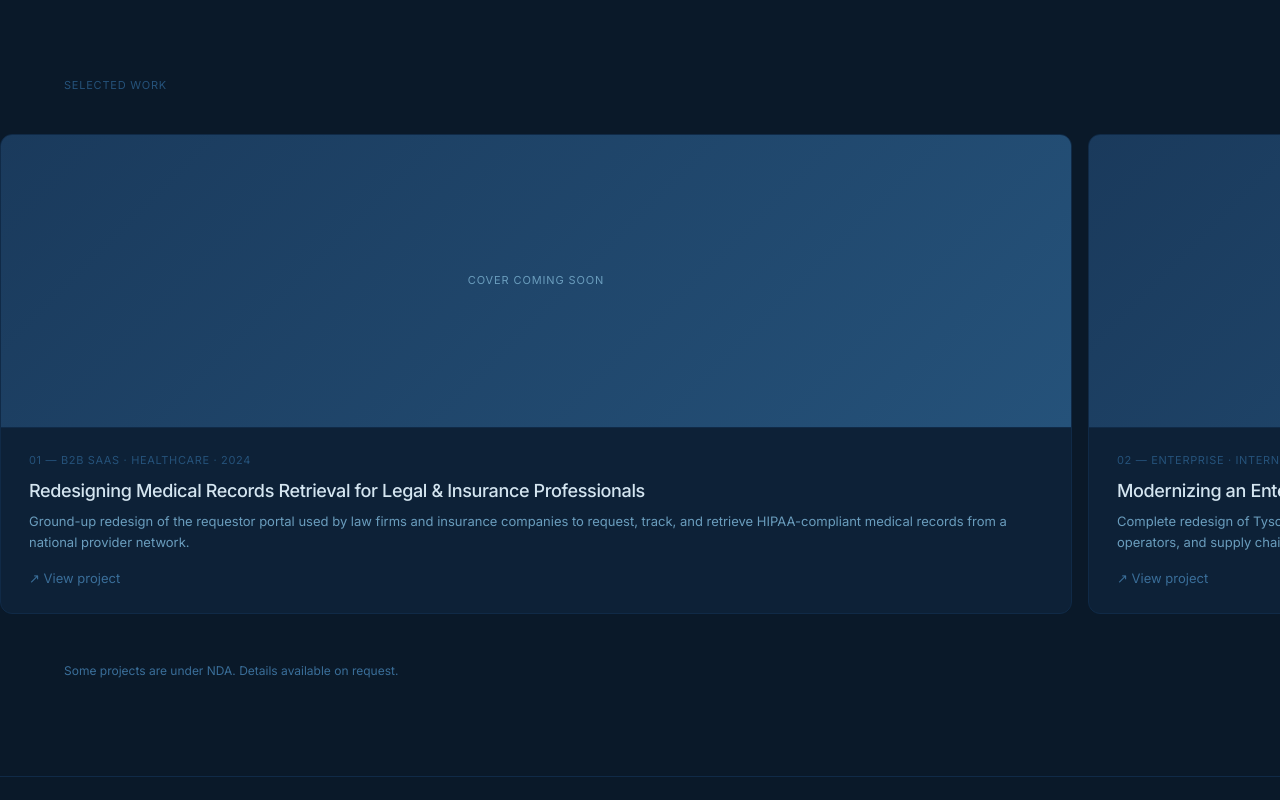
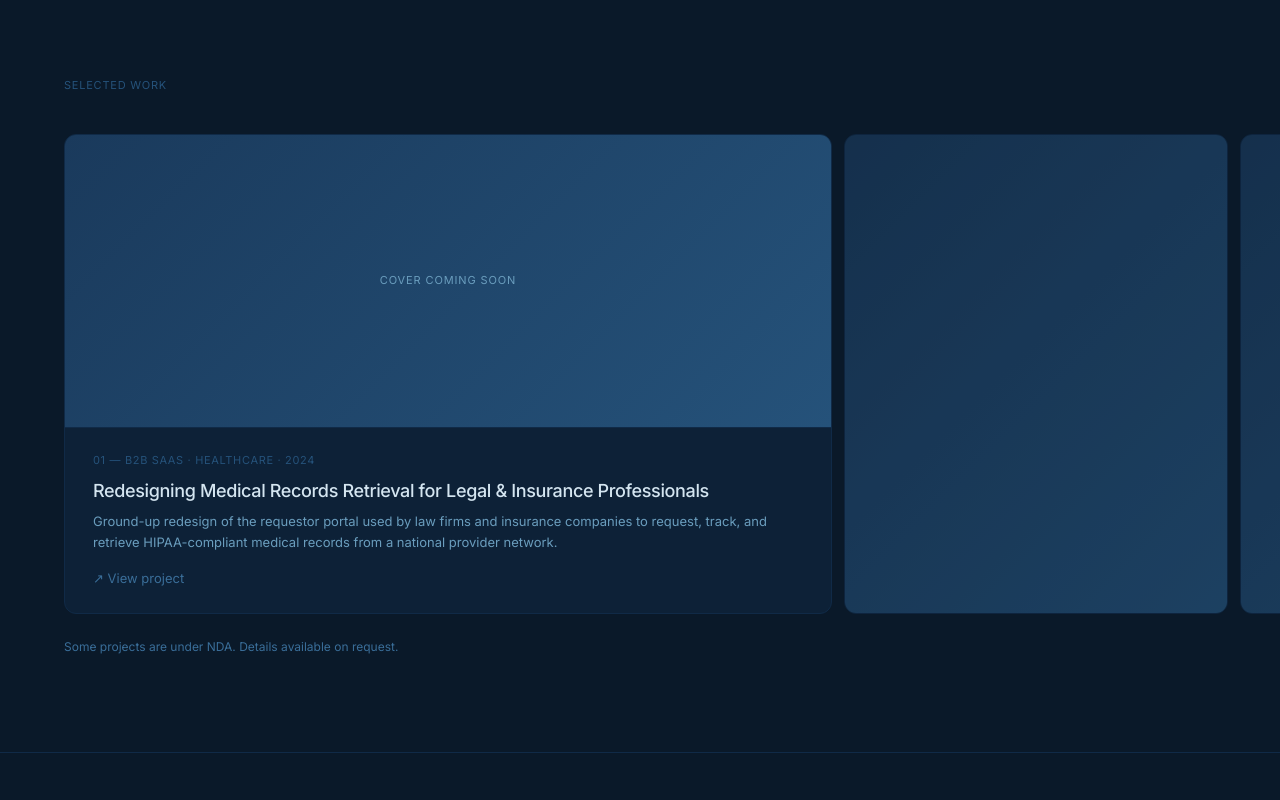
Before and after one commit to muhhagency/muhh-portfolio, a Next.js app: page / in a window 1280 px wide. Shown: the part 820-1620 px from the top of the page. Built offline with nearby package versions, Linux system fonts and the light colour scheme.

Commit message:
Rework project carousel: active 60vw, prev 10vw, next 30vw with left padding alignment

```diff
--- a/app/Portfolio.tsx
+++ b/app/Portfolio.tsx
@@ -329,32 +329,6 @@ function Hero() {
 // ─── Case study card ──────────────────────────────────────────────────────────
 interface Project { num: string; tag: string; title: string; description: string; metric: string; metricLabel: string; image?: string; }
 
-function CaseCard({ project }: { project: Project }) {
-  return (
-    <div className="case-card"
-      style={{ background: C.bgCard, border: `0.5px solid ${C.p200}`, borderRadius: "12px", display: "flex", flexDirection: "column", fontFamily: font, flexShrink: 0, width: "calc(100vw - clamp(20px,5vw,72px) - 10vw - 16px)", minHeight: "60vh", overflow: "hidden" }}
-    >
-      {/* Cover image */}
-      <div style={{ width: "100%", flex: 1, overflow: "hidden", background: C.p300, minHeight: "200px" }}>
-        {project.image
-          ? <img src={project.image} alt={project.title} style={{ width: "100%", height: "100%", objectFit: "cover", display: "block" }} />
-          : <div style={{ width: "100%", height: "100%", background: `linear-gradient(135deg, ${C.p300} 0%, ${C.p400} 100%)`, display: "flex", alignItems: "center", justifyContent: "center" }}>
-              <span style={{ fontSize: "11px", letterSpacing: "0.08em", textTransform: "uppercase", color: C.p600 }}>Cover coming soon</span>
-            </div>
-        }
-      </div>
-      {/* Content */}
-      <div style={{ padding: "24px 28px", display: "flex", flexDirection: "column", gap: "8px", borderTop: `0.5px solid ${C.p200}` }}>
-        <p style={{ ...s.tag, marginBottom: "2px" }}>{project.num} — {project.tag}</p>
-        <p style={{ fontSize: "clamp(15px,1.6vw,18px)", fontWeight: 500, letterSpacing: "-0.02em", color: C.p800, margin: 0, lineHeight: 1.4 }}>{project.title}</p>
-        <p style={{ fontSize: "13px", fontWeight: 400, lineHeight: 1.6, color: C.p600, margin: 0 }}>{project.description}</p>
-        <span style={{ fontSize: "13px", color: C.p500, marginTop: "8px" }}>↗ View project</span>
-      </div>
-    </div>
-  );
-}
-
-// ─── Work ─────────────────────────────────────────────────────────────────────
 const projects: Project[] = [
   { num: "01", tag: "B2B SaaS · Healthcare · 2024",                        title: "Redesigning Medical Records Retrieval for Legal & Insurance Professionals",       description: "Ground-up redesign of the requestor portal used by law firms and insurance companies to request, track, and retrieve HIPAA-compliant medical records from a national provider network.", metric: "", metricLabel: "" },
   { num: "02", tag: "Enterprise · Internal Tooling · Fortune 100 · 2024",  title: "Modernizing an Enterprise Inventory System for a Fortune 100 Food Manufacturer", description: "Complete redesign of Tyson Foods' internal inventory platform — transforming a legacy system into a modern web app used by warehouse managers, plant operators, and supply chain teams across national facilities.", metric: "", metricLabel: "" },
@@ -363,38 +337,86 @@ const projects: Project[] = [
   { num: "05", tag: "Coming Soon",                                           title: "To be added",                                                                      description: "Details coming soon. Some projects are under NDA.", metric: "", metricLabel: "" },
 ];
 
+// ─── Work ─────────────────────────────────────────────────────────────────────
 function Work() {
   const sectionRef = useRef<HTMLElement>(null);
-  const cardsRef   = useRef<HTMLDivElement>(null);
   const labelRef   = useRef<HTMLParagraphElement>(null);
   const footerRef  = useRef<HTMLDivElement>(null);
+  const [active, setActive] = useState(0);
 
   useEffect(() => {
-    if (!sectionRef.current || !cardsRef.current) return;
-    const cards = cardsRef.current.querySelectorAll(".case-card");
-
-    // 10. Label fade
     if (labelRef.current) {
       gsap.fromTo(labelRef.current, { opacity: 0 }, { opacity: 1, duration: 0.8, ease: "power1.out", scrollTrigger: { trigger: labelRef.current, start: "top 85%", toggleActions: "play none none none", once: true } });
     }
-    // 3. Cards stagger reveal
-    gsap.fromTo(cards, { opacity: 0, y: 24 }, { opacity: 1, y: 0, duration: 0.9, stagger: 0.15, ease: "power2.out", scrollTrigger: { trigger: sectionRef.current, start: "top 75%", toggleActions: "play none none none", once: true } });
-    // Footer
     if (footerRef.current) {
       gsap.fromTo(footerRef.current, { opacity: 0 }, { opacity: 1, duration: 0.8, ease: "power1.out", scrollTrigger: { trigger: footerRef.current, start: "top 90%", toggleActions: "play none none none", once: true } });
     }
   }, []);
 
+  // Width: prev=10vw, active=60vw, next=30vw (minus gaps)
+  const gap = 12;
+  const getWidth = (i: number) => {
+    const diff = i - active;
+    if (diff === 0) return "60vw";
+    if (diff < 0)   return "10vw";
+    return "30vw";
+  };
+
   return (
     <section ref={sectionRef} id="work" style={{ width: "100%", background: C.bg, borderTop: `0.5px solid ${C.p200}`, display: "flex", flexDirection: "column" }}>
-      <div style={{ width: "100%", padding: "96px 0 0", display: "flex", flexDirection: "column", alignItems: "flex-start" }}>
+      <div style={{ width: "100%", padding: "96px 0 0", display: "flex", flexDirection: "column" }}>
         <p ref={labelRef} style={{ ...s.eyebrow, marginBottom: "40px", paddingLeft: "clamp(20px,5vw,72px)" }}>Selected Work</p>
-        <div ref={cardsRef} style={{ width: "100%", display: "flex", flexDirection: "row", gap: "16px", overflowX: "auto", scrollSnapType: "x mandatory", WebkitOverflowScrolling: "touch", paddingLeft: "clamp(20px,5vw,72px)", paddingRight: "clamp(20px,5vw,72px)", paddingBottom: "48px", boxSizing: "border-box" }}
-          className="hide-scrollbar"
-        >
-          {projects.map((p) => <CaseCard key={p.num} project={p} />)}
+
+        {/* Carousel */}
+        <div style={{ width: "100%", overflow: "hidden", paddingLeft: "clamp(20px,5vw,72px)", boxSizing: "border-box" }}>
+          <div style={{ display: "flex", gap: `${gap}px`, transition: "all 0.45s ease", alignItems: "stretch" }}>
+            {projects.map((p, i) => {
+              const isActive = i === active;
+              const isPrev   = i < active;
+              return (
+                <div key={p.num} className="case-card"
+                  onClick={() => { if (!isActive) setActive(i); }}
+                  style={{
+                    flexShrink: 0,
+                    width: getWidth(i),
+                    minHeight: isActive ? "60vh" : "40vh",
+                    background: C.bgCard,
+                    border: `0.5px solid ${C.p200}`,
+                    borderRadius: "12px",
+                    overflow: "hidden",
+                    display: "flex",
+                    flexDirection: "column",
+                    transition: "width 0.45s ease, min-height 0.45s ease, opacity 0.45s ease",
+                    cursor: isActive ? "default" : "pointer",
+                    opacity: isActive ? 1 : isPrev ? 0.4 : 0.7,
+                    fontFamily: font,
+                  }}
+                >
+                  {/* Cover */}
+                  <div style={{ flex: 1, overflow: "hidden", background: C.p300, minHeight: 0 }}>
+                    {p.image
+                      ? <img src={p.image} alt={p.title} style={{ width: "100%", height: "100%", objectFit: "cover", display: "block" }} />
+                      : <div style={{ width: "100%", height: "100%", background: `linear-gradient(135deg, ${C.p300} 0%, ${C.p400} 100%)`, display: "flex", alignItems: "center", justifyContent: "center" }}>
+                          {isActive && <span style={{ fontSize: "11px", letterSpacing: "0.08em", textTransform: "uppercase", color: C.p600 }}>Cover coming soon</span>}
+                        </div>
+                    }
+                  </div>
+                  {/* Content — only shown when active */}
+                  {isActive && (
+                    <div style={{ padding: "24px 28px", display: "flex", flexDirection: "column", gap: "8px", borderTop: `0.5px solid ${C.p200}`, flexShrink: 0 }}>
+                      <p style={{ ...s.tag, marginBottom: "2px" }}>{p.num} — {p.tag}</p>
+                      <p style={{ fontSize: "clamp(15px,1.6vw,18px)", fontWeight: 500, letterSpacing: "-0.02em", color: C.p800, margin: 0, lineHeight: 1.4 }}>{p.title}</p>
+                      <p style={{ fontSize: "13px", fontWeight: 400, lineHeight: 1.6, color: C.p600, margin: 0 }}>{p.description}</p>
+                      <span style={{ fontSize: "13px", color: C.p500, marginTop: "8px" }}>↗ View project</span>
+                    </div>
+                  )}
+                </div>
+              );
+            })}
+          </div>
         </div>
-        <div style={{ padding: "0 clamp(20px,5vw,72px) 96px" }}>
+
+        <div style={{ padding: "24px clamp(20px,5vw,72px) 96px" }}>
           <p ref={footerRef} style={{ fontSize: "12px", color: C.p500, margin: 0 }}>Some projects are under NDA. Details available on request.</p>
         </div>
       </div>
```
